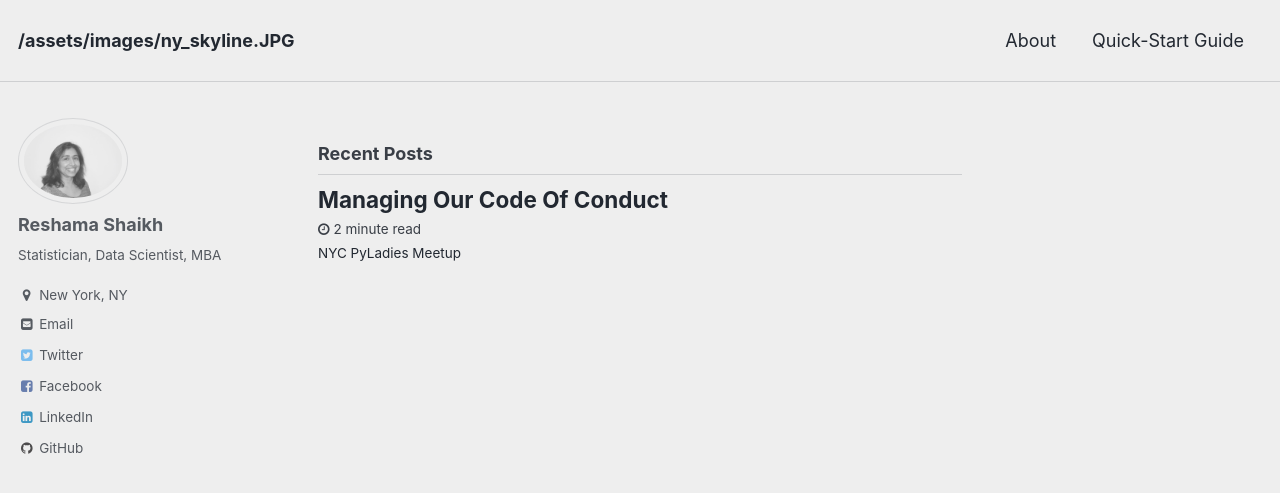
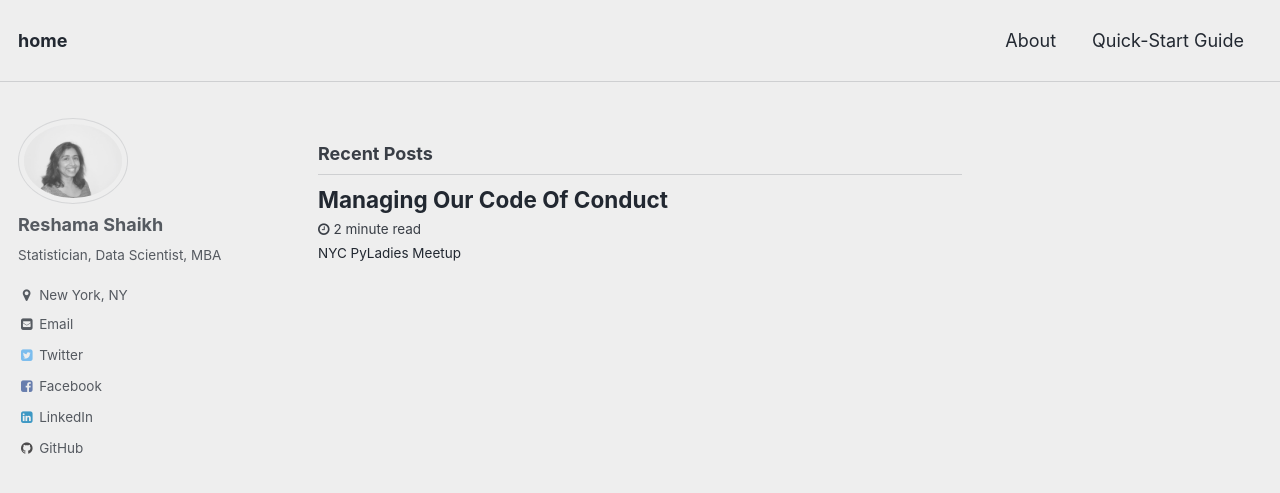
Before and after one commit to reshamas/reshamas.github.io, a Jekyll site: the page built from index.html, in a window 1280 px wide and 900 px high. Shown: the top 493 px of the window. Built offline with Jekyll 4.4.1, drawn with Linux system fonts in a browser that asks for light colours; the list of posts is cut into pages by our own code.

Commit message:
Update _config.yml

```diff
--- a/_config.yml
+++ b/_config.yml
@@ -9,7 +9,7 @@ minimal_mistakes_skin    : "air" #"default" # "air", "aqua", "contrast", "dark",
 
 # Site Settings
 locale                   : "en"
-title                    : "/assets/images/ny_skyline.JPG"
+title                    : "home"
 title_separator          : "-"
 name                     : "Reshama"
 description              : "Data Science & More"
```
